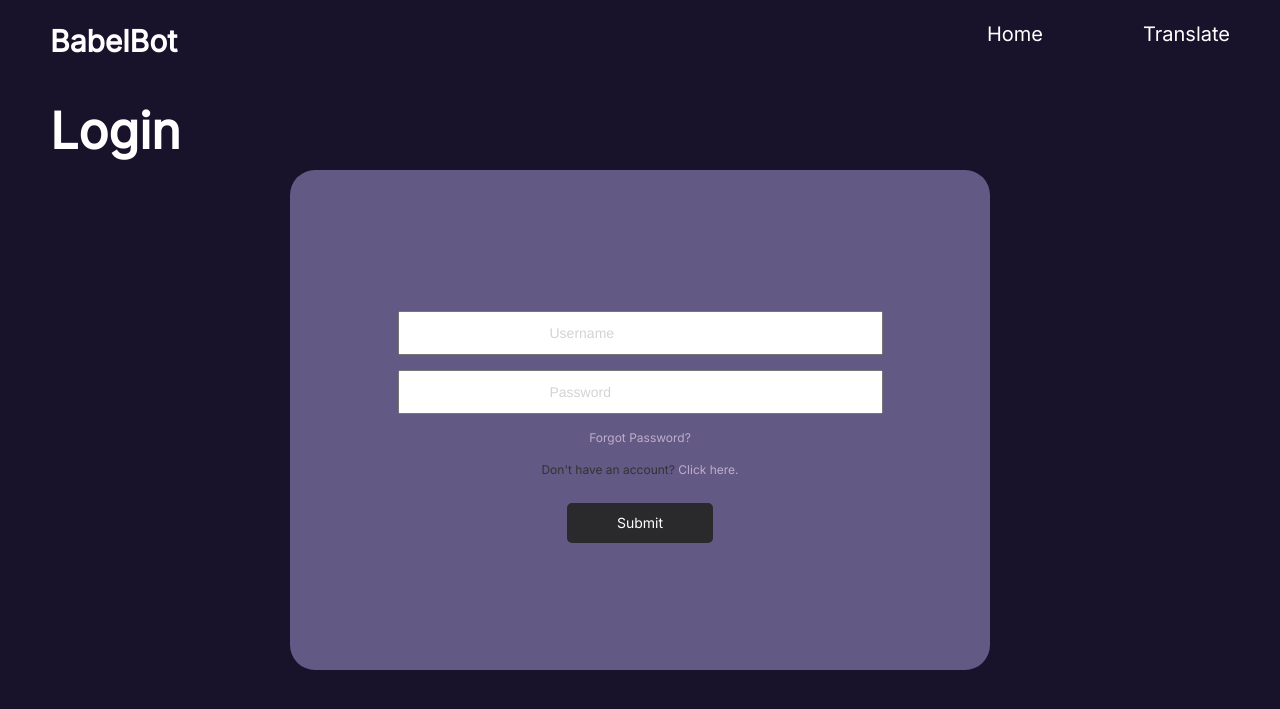
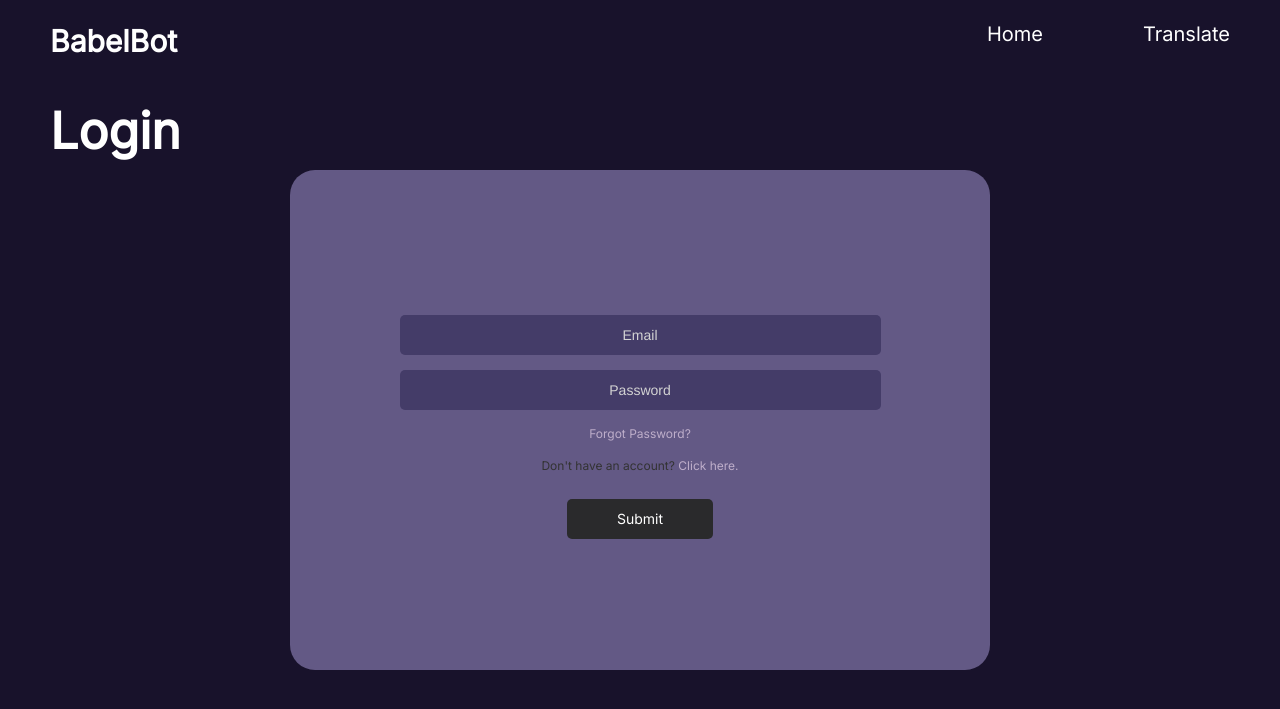
Before and after one commit to bowwwy/BabelBot, a Flask app: page /login in a window 1280 px wide. Shown: the top 709 px of the page. Run offline with Flask 3, Linux system fonts and the light colour scheme; parts of the project's set-up code (start-up, migrations or seed data) failed here and were passed over; some libraries are stand-ins or nearby versions.

Commit message:
Broken Login update later

```diff
--- a/app.py
+++ b/app.py
@@ -1,6 +1,5 @@
 from __future__ import unicode_literals, print_function, division
 from flask import Flask, render_template, request, redirect, url_for,session
-
 from requests.exceptions import HTTPError
 import re
 import pyrebase as db
@@ -31,9 +30,6 @@ def check_user_logged_in():
         return False
 
 
-
-
-
 @app.route('/')
 def home():
     return render_template('index.html')
@@ -41,11 +37,17 @@ def home():
 @app.route('/login', methods=['GET', 'POST'])
 def login():
     if request.method == 'POST':
-        username = request.form.get('username')
+        email = request.form.get('email')
         password = request.form.get('password')
-
-
-
+        try:
+            login = auth.sign_in_with_email_and_password(email, password)
+            session['user_id'] = login['idToken']
+            return render_template('index.html')
+        except:
+            print('invalid')
+            error = "Invalid email or Password"
+        #    return render_template('login.html', error = error)
+            return render_template('login.html')
 
     return render_template('login.html')
 
@@ -113,15 +115,3 @@ def translator():
 
 if __name__ == '__main__':
     app.run(debug=True)
-
-'''    if request.form['options'] == 'French':
-        fra_sentence = request.form['text']
-        fra_sentence = Fr.normalizeStringFra(fra_sentence)
-        output_words, _ = Fr.evaluateToFra(Fr.encoderEng, Fr.decoderFra, fra_sentence, Fr.input_lang_eng, Fr.output_lang_fra)
-        output_sentence = ' '.join(output_words)
-
-    #fra_sentence = En.normalizeString(fra_sentence)
-    #output_words, _ = En.evaluateEng(En.encoder, En.decoder, fra_sentence, En.input_lang, En.output_lang)
-    #output_sentence = ' '.join(output_words)
-
-    return render_template('translate.html', fran_sentence = fra_sentence, translated_text = output_sentence )'''
--- a/templates/login.html
+++ b/templates/login.html
@@ -26,15 +26,15 @@
 <h1 style = "color: #FFF; font-size: 50px; font-family: Inter; font-weight: bold; padding: 1px 50px;">Login</h1>
 
     <div class="center-form">
-        <form class="login-form">
+        <form class="login-form" method = "POST" actiom = "/login">
             <div class="container">
-                <input name = "username"class="user" type="text" placeholder="Username" required>
+                <input name = "email" class="user" type="text" placeholder="Email" required>
                 <input name = "password"class="pass" type="password" placeholder="Password" required>
             </div>
             <div class="container-2">
                 <a href="#myModal" class="f-pass" data-toggle="modal" data-target="#myModal">Forgot Password?</a>
                 <p class="d-account">Don't have an account? <a href="register" class="c-here">Click here.</a></p>
-                <button class="button-style" type="button">Submit</button>
+                <button class="button-style" type="submit">Submit</button>
             </div>
         </form>
     </div>
@@ -107,7 +107,7 @@
         padding: 10px 0px;
     }
 
-    .username, .password, .email {
+    .user, .pass, .email {
         background-color: #443C68;
         color: white;
         text-align: center;
```
